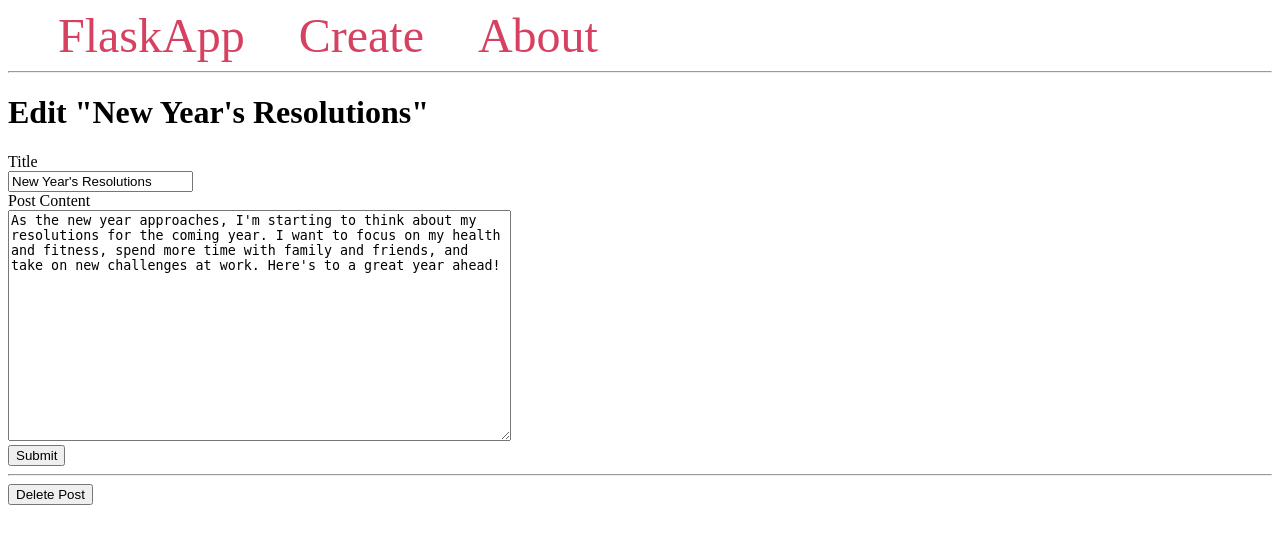
After one commit to ABL72003/Flask-Blog-Tutorial-4320, a Flask app: page /1/edit/ in a window 1280 px wide. The commit adds this page. Shown: the top 544 px of the page. Run offline with Flask 3, Linux system fonts and the light colour scheme; data comes from the database, SQL or seed files in the repository; both versions use the stored data as it was after the commit.

Commit message:
Cleaned up old MACOSX folder and added working Flask app files

```diff
--- a/flask_blog_class/flask_blog_class/app.py
+++ b/flask_blog_class/flask_blog_class/app.py
@@ -4,6 +4,7 @@ from flask import Flask, render_template, request, url_for, flash, redirect, abo
 # make a Flask application object called app
 app = Flask(__name__)
 app.config["DEBUG"] = True
+app.config['SECRET_KEY'] = 'your_secret_key_here'
 
 
 
@@ -19,15 +20,100 @@ def get_db_connection():
     #return the connection object
     return conn
 
+def get_post(post_id):
+    conn = get_db_connection()
+    post = conn.execute('SELECT * FROM posts WHERE id = ?', (post_id,)).fetchone()
+    conn.close()
+
+    if post is None:
+        abort(404)
+    return post
+
 
 # use the app.route() decorator to create a Flask view function called index()
 @app.route('/')
 def index():
 
-    return "<h1>Welcome to My Blog</h1>"
+    conn = get_db_connection()
+
+    posts = conn.execute('SELECT * FROM posts').fetchall()
+
+    conn.close()
+
+    return render_template('index.html',posts=posts)
+
+# route to create a post
+@app.route('/create/', methods=('GET', 'POST'))
+def create():
+    # determine if the page is being requested with a POST or GET request
+    if request.method == 'POST':
+        # get the title and content that was submitted
+        title = request.form['title']
+        content = request.form['content']
+
+        # display an error if title or content is not submitted
+        if not title:
+            flash('Title is required')
+        elif not content:
+            flash('Content is required')
+        else:
+            # make a database connection and insert the blog post content
+            conn = get_db_connection()
+            conn.execute('INSERT INTO posts (title, content) VALUES (?, ?)', (title, content))
+            conn.commit()
+            conn.close()
+            return redirect(url_for('index'))
+
+    return render_template('create.html')
 
 
-# route to create a post
+@app.route('/<int:id>/edit/', methods=('GET', 'POST'))
+def edit(id):
+    # get the post from the database with a select query for the post with that id
+    post = get_post(id)
+
+    # determine if the page was requested with GET or POST
+    # IF POST, process the form data. Get the data and validate it. Update the post and redirect to the homepage
+    if request.method == 'POST':
+        # get the title and content
+        title = request.form['title']
+        content = request.form['content']
+
+        # if not title or content, flash an error message
+        if not title:
+            flash('Title is required')
+        elif not content:
+            flash('Content is required')
+        else:
+            conn = get_db_connection()
+            conn.execute('UPDATE posts SET title = ?, content = ? WHERE id = ?',
+                         (title, content, id))
+            conn.commit()
+            conn.close()
+            # redirect to the home page
+            return redirect(url_for('index'))
+
+    # If GET then display page
+    return render_template('edit.html', post=post)
 
 
-app.run()
+@app.route('/<int:id>/delete/', methods=('POST',))
+def delete(id):
+    # get the post
+    post = get_post(id)
+
+    # Connect to the database
+    conn = get_db_connection()
+
+    # execute a delete query
+    conn.execute('DELETE FROM posts WHERE id = ?', (id,))
+    conn.commit()
+    conn.close()
+
+    # flash a success message
+    flash('"{}" was successfully deleted!'.format(post['title']))
+
+    # redirect to the homepage
+    return redirect(url_for('index'))
+
+app.run(port=5008)
--- a/flask_blog_class/flask_blog_class/templates/base.html
+++ b/flask_blog_class/flask_blog_class/templates/base.html
@@ -28,11 +28,16 @@
 <body>
     <nav>
         <a href="{{ url_for('index') }}">FlaskApp</a>
+        <a href="{{ url_for('create') }}">Create</a>
         <a href="#">About</a>
     </nav>
     <hr>
     <div class="content">
-        {% block content %} {% endblock %}
+      {% for message in get_flashed_messages() %}
+        <div class="alert">{{ message }}</div>
+      {% endfor %}
+
+      {% block content %}{% endblock %}
     </div>
 </body>
 </html>
--- /dev/null
+++ b/flask_blog_class/flask_blog_class/templates/edit.html
@@ -0,0 +1,30 @@
+{% extends 'base.html' %}
+
+{% block content %}
+  <h1>{% block title %} Edit "{{ post['title'] }}" {% endblock %}</h1>
+
+  <form method="post">
+    <label for="title">Title</label>
+    <br>
+    <input type="text" name="title"
+           placeholder="Post title"
+           value="{{ request.form['title'] or post['title'] }}">
+    <br>
+
+    <label for="content">Post Content</label>
+    <br>
+    <textarea name="content"
+              placeholder="Post content"
+              rows="15"
+              cols="60">{{ request.form['content'] or post['content'] }}</textarea>
+    <br>
+    <button type="submit">Submit</button>
+  </form>
+
+  <hr>
+
+  <form action="{{ url_for('delete', id=post['id']) }}" method="POST">
+    <input type="submit" value="Delete Post"
+           onclick="return confirm('Are you sure you want to delete this post?')">
+  </form>
+{% endblock %}
--- a/flask_blog_class/flask_blog_class/templates/index.html
+++ b/flask_blog_class/flask_blog_class/templates/index.html
@@ -7,6 +7,7 @@
             <p>{{ post['created'] }}</p>
             <h2>{{ post['title'] }}</h2>
             <p>{{ post['content'] }}</p>
+            <a href="{{ url_for('edit', id=post['id']) }}">Edit</a>
         </div>
     {% endfor %}
 {% endblock %}
```
Also changed, not shown: flask_blog_class/flask_blog_class/database.db (added).
